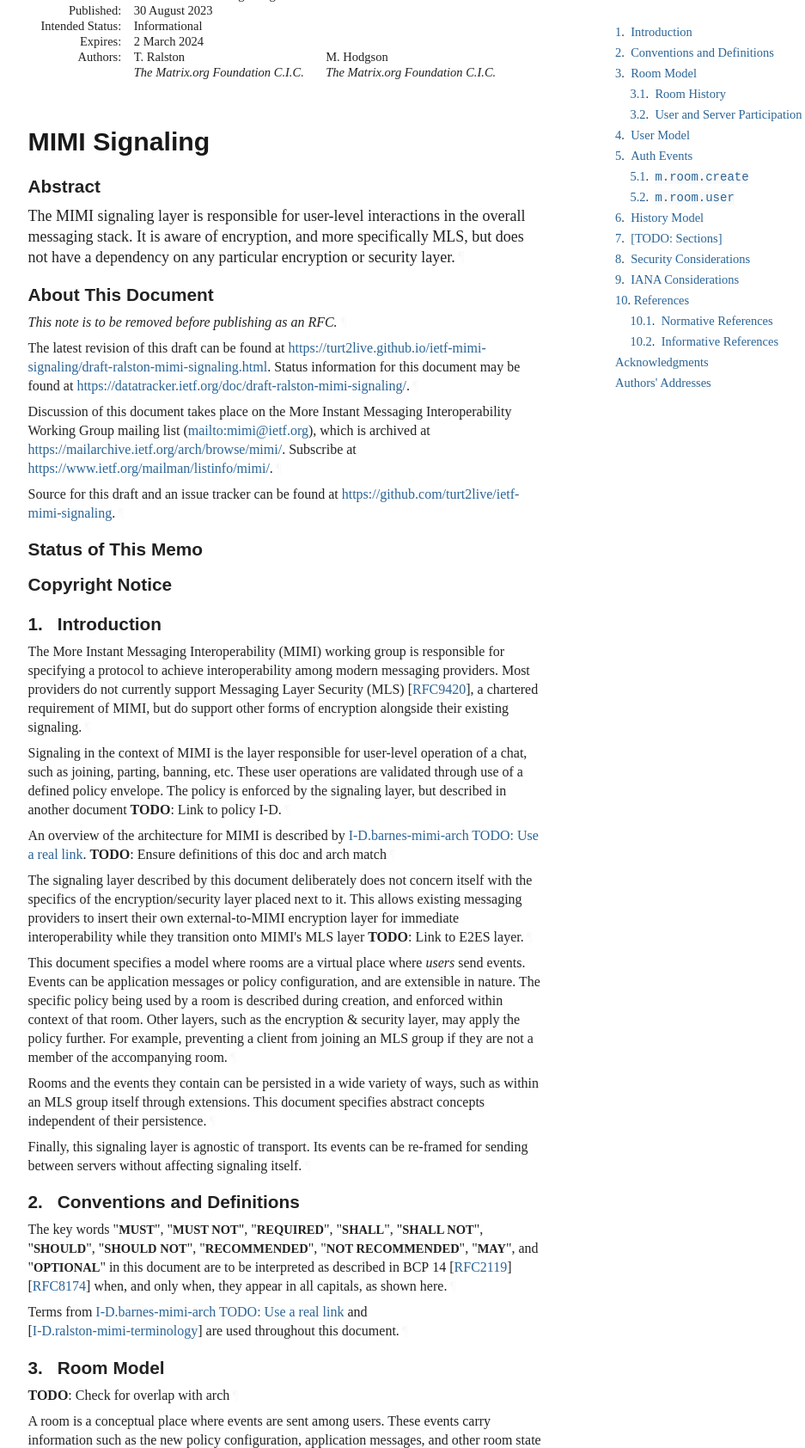
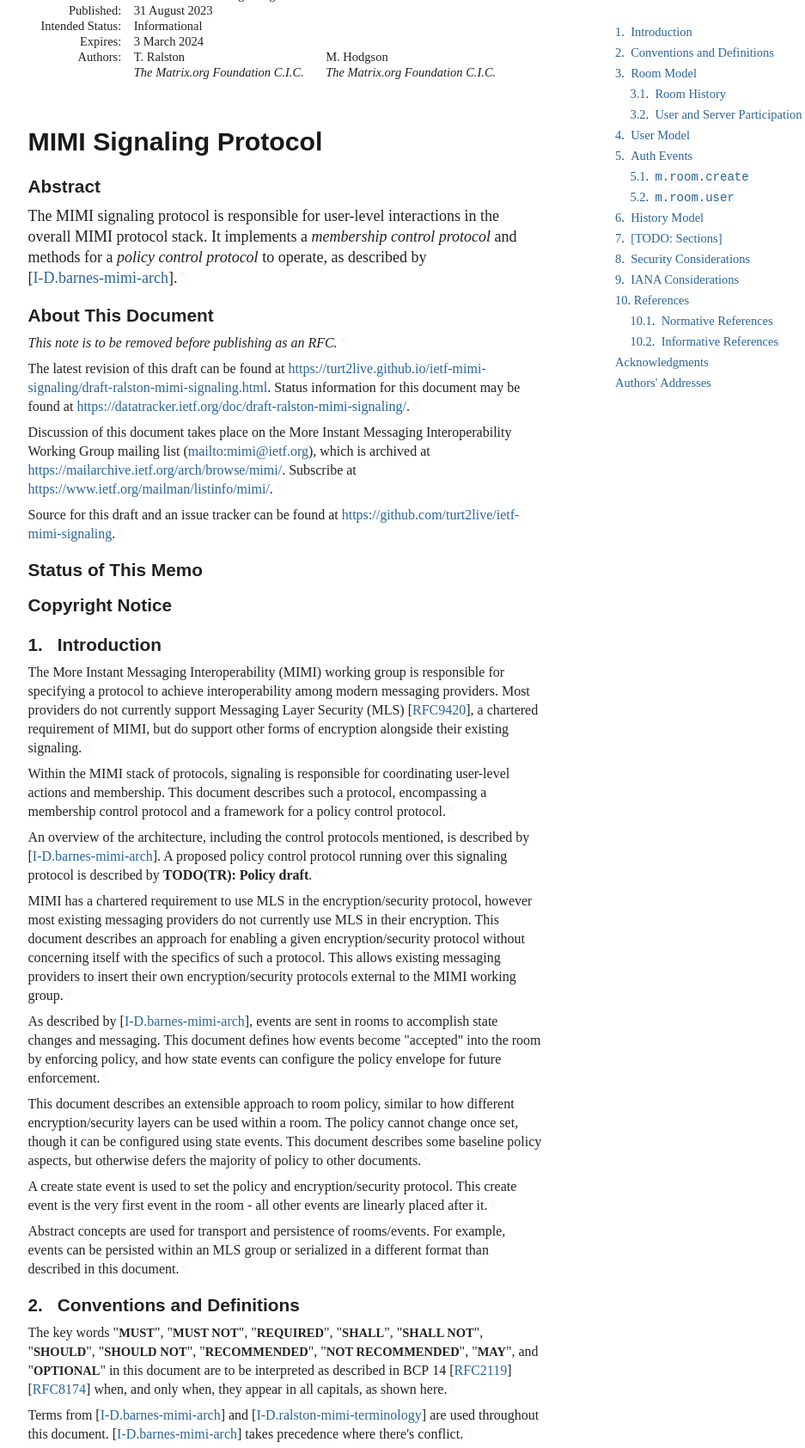
Before and after one commit to turt2live/ietf-mimi-signaling, a plain HTML site: page draft-ralston-mimi-signaling.html in a window 1280 px wide. Shown: the part 108-1792 px from the top of the page at 86% size, without its empty margins (92-1029 px from the left). Drawn offline with Linux system fonts and the light colour scheme; a web font is replaced by a local one.

Commit message:
Script updating gh-pages from 18e3760. [ci skip]

```diff
--- a/draft-ralston-mimi-signaling.html
+++ b/draft-ralston-mimi-signaling.html
@@ -4,18 +4,20 @@
 <meta charset="utf-8">
 <meta content="Common,Latin" name="scripts">
 <meta content="initial-scale=1.0" name="viewport">
-<title>MIMI Signaling</title>
+<title>MIMI Signaling Protocol</title>
 <meta content="Travis Ralston" name="author">
 <meta content="Matthew Hodgson" name="author">
 <meta content="
-       The MIMI signaling layer is responsible for user-level interactions in the overall
-messaging stack. It is aware of encryption, and more specifically MLS, but does not
-have a dependency on any particular encryption or security layer.
+       The MIMI signaling protocol is responsible for user-level interactions in the overall
+MIMI protocol stack. It implements a  membership control protocol  and methods for a
+ policy control protocol  to operate, as described by  .
     " name="description">
 <meta content="xml2rfc 3.18.0" name="generator">
-<meta content="next generation" name="keyword">
-<meta content="unicorn" name="keyword">
-<meta content="sparkling distributed ledger" name="keyword">
+<meta content="mimi" name="keyword">
+<meta content="signaling" name="keyword">
+<meta content="protocol" name="keyword">
+<meta content="layer" name="keyword">
+<meta content="messaging" name="keyword">
 <meta content="draft-ralston-mimi-signaling-latest" name="ietf.draft">
 <!-- Generator version information:
   xml2rfc 3.18.0
@@ -1051,12 +1053,12 @@ svg :is([fill="white"], [fill^="#fff"]) {
 <table class="ears">
 <thead><tr>
 <td class="left">Internet-Draft</td>
-<td class="center">MIMI Signaling</td>
+<td class="center">MIMI Signaling Protocol</td>
 <td class="right">August 2023</td>
 </tr></thead>
 <tfoot><tr>
 <td class="left">Ralston &amp; Hodgson</td>
-<td class="center">Expires 2 March 2024</td>
+<td class="center">Expires 3 March 2024</td>
 <td class="right">[Page]</td>
 </tr></tfoot>
 </table>
@@ -1069,12 +1071,12 @@ svg :is([fill="white"], [fill^="#fff"]) {
 <dd class="internet-draft">draft-ralston-mimi-signaling-latest</dd>
 <dt class="label-published">Published:</dt>
 <dd class="published">
-<time datetime="2023-08-30" class="published">30 August 2023</time>
+<time datetime="2023-08-31" class="published">31 August 2023</time>
     </dd>
 <dt class="label-intended-status">Intended Status:</dt>
 <dd class="intended-status">Informational</dd>
 <dt class="label-expires">Expires:</dt>
-<dd class="expires"><time datetime="2024-03-02">2 March 2024</time></dd>
+<dd class="expires"><time datetime="2024-03-03">3 March 2024</time></dd>
 <dt class="label-authors">Authors:</dt>
 <dd class="authors">
 <div class="author">
@@ -1088,12 +1090,12 @@ svg :is([fill="white"], [fill^="#fff"]) {
 </dd>
 </dl>
 </div>
-<h1 id="title">MIMI Signaling</h1>
+<h1 id="title">MIMI Signaling Protocol</h1>
 <section id="section-abstract">
       <h2 id="abstract"><a href="#abstract" class="selfRef">Abstract</a></h2>
-<p id="section-abstract-1">The MIMI signaling layer is responsible for user-level interactions in the overall
-messaging stack. It is aware of encryption, and more specifically MLS, but does not
-have a dependency on any particular encryption or security layer.<a href="#section-abstract-1" class="pilcrow">¶</a></p>
+<p id="section-abstract-1">The MIMI signaling protocol is responsible for user-level interactions in the overall
+MIMI protocol stack. It implements a <em>membership control protocol</em> and methods for a
+<em>policy control protocol</em> to operate, as described by <span>[<a href="#I-D.barnes-mimi-arch" class="cite xref">I-D.barnes-mimi-arch</a>]</span>.<a href="#section-abstract-1" class="pilcrow">¶</a></p>
 </section>
 <section class="note rfcEditorRemove" id="section-note.1">
       <h2 id="name-about-this-document">
@@ -1130,7 +1132,7 @@ have a dependency on any particular encryption or security layer.<a href="#secti
         time. It is inappropriate to use Internet-Drafts as reference
         material or to cite them other than as "work in progress."<a href="#section-boilerplate.1-3" class="pilcrow">¶</a></p>
 <p id="section-boilerplate.1-4">
-        This Internet-Draft will expire on 2 March 2024.<a href="#section-boilerplate.1-4" class="pilcrow">¶</a></p>
+        This Internet-Draft will expire on 3 March 2024.<a href="#section-boilerplate.1-4" class="pilcrow">¶</a></p>
 </section>
 </div>
 <div id="copyright">
@@ -1233,28 +1235,32 @@ specifying a protocol to achieve interoperability among modern messaging provide
 Most providers do not currently support Messaging Layer Security (MLS) <span>[<a href="#RFC9420" class="cite xref">RFC9420</a>]</span>,
 a chartered requirement of MIMI, but do support other forms of encryption alongside
 their existing signaling.<a href="#section-1-1" class="pilcrow">¶</a></p>
-<p id="section-1-2">Signaling in the context of MIMI is the layer responsible for user-level operation of
-a chat, such as joining, parting, banning, etc. These user operations are validated
-through use of a defined policy envelope. The policy is enforced by the signaling
-layer, but described in another document <strong>TODO</strong>: Link to policy I-D.<a href="#section-1-2" class="pilcrow">¶</a></p>
-<p id="section-1-3">An overview of the architecture for MIMI is described by <a href="https://bifurcation.github.io/mimi-arch/#go.draft-barnes-mimi-arch.html">I-D.barnes-mimi-arch TODO: Use a real link</a>.
-<strong>TODO</strong>: Ensure definitions of this doc and arch match<a href="#section-1-3" class="pilcrow">¶</a></p>
-<p id="section-1-4">The signaling layer described by this document deliberately does not concern itself
-with the specifics of the encryption/security layer placed next to it. This allows
-existing messaging providers to insert their own external-to-MIMI encryption layer
-for immediate interoperability while they transition onto MIMI's MLS layer <strong>TODO</strong>:
-Link to E2ES layer.<a href="#section-1-4" class="pilcrow">¶</a></p>
-<p id="section-1-5">This document specifies a model where rooms are a virtual place where <em>users</em> send
-events. Events can be application messages or policy configuration, and are extensible
-in nature. The specific policy being used by a room is described during creation,
-and enforced within context of that room. Other layers, such as the encryption &amp; security
-layer, may apply the policy further. For example, preventing a client from joining an
-MLS group if they are not a member of the accompanying room.<a href="#section-1-5" class="pilcrow">¶</a></p>
-<p id="section-1-6">Rooms and the events they contain can be persisted in a wide variety of ways, such as
-within an MLS group itself through extensions. This document specifies abstract concepts
-independent of their persistence.<a href="#section-1-6" class="pilcrow">¶</a></p>
-<p id="section-1-7">Finally, this signaling layer is agnostic of transport. Its events can be re-framed for
-sending between servers without affecting signaling itself.<a href="#section-1-7" class="pilcrow">¶</a></p>
+<p id="section-1-2">Within the MIMI stack of protocols, signaling is responsible for coordinating user-level
+actions and membership. This document describes such a protocol, encompassing a membership
+control protocol and a framework for a policy control protocol.<a href="#section-1-2" class="pilcrow">¶</a></p>
+<p id="section-1-3">An overview of the architecture, including the control protocols mentioned, is described
+by <span>[<a href="#I-D.barnes-mimi-arch" class="cite xref">I-D.barnes-mimi-arch</a>]</span>. A proposed policy control protocol running over this
+signaling protocol is described by <strong>TODO(TR): Policy draft</strong>.<a href="#section-1-3" class="pilcrow">¶</a></p>
+<p id="section-1-4">MIMI has a chartered requirement to use MLS in the encryption/security protocol, however
+most existing messaging providers do not currently use MLS in their encryption. This
+document describes an approach for enabling a given encryption/security protocol without
+concerning itself with the specifics of such a protocol. This allows existing messaging
+providers to insert their own encryption/security protocols external to the MIMI working
+group.<a href="#section-1-4" class="pilcrow">¶</a></p>
+<p id="section-1-5">As described by <span>[<a href="#I-D.barnes-mimi-arch" class="cite xref">I-D.barnes-mimi-arch</a>]</span>, events are sent in rooms to accomplish state
+changes and messaging. This document defines how events become "accepted" into the room
+by enforcing policy, and how state events can configure the policy envelope for future
+enforcement.<a href="#section-1-5" class="pilcrow">¶</a></p>
+<p id="section-1-6">This document describes an extensible approach to room policy, similar to how different
+encryption/security layers can be used within a room. The policy cannot change once set,
+though it can be configured using state events. This document describes some baseline
+policy aspects, but otherwise defers the majority of policy to other documents.<a href="#section-1-6" class="pilcrow">¶</a></p>
+<p id="section-1-7">A create state event is used to set the policy and encryption/security protocol. This
+create event is the very first event in the room - all other events are linearly placed
+after it.<a href="#section-1-7" class="pilcrow">¶</a></p>
+<p id="section-1-8">Abstract concepts are used for transport and persistence of rooms/events. For example,
+events can be persisted within an MLS group or serialized in a different format than
+described in this document.<a href="#section-1-8" class="pilcrow">¶</a></p>
 </section>
 </div>
 <div id="conventions-and-definitions">
@@ -1266,8 +1272,8 @@ sending between servers without affecting signaling itself.<a href="#section-1-7
 "<span class="bcp14">MAY</span>", and "<span class="bcp14">OPTIONAL</span>" in this document are to be interpreted as
 described in BCP 14 <span>[<a href="#RFC2119" class="cite xref">RFC2119</a>]</span> <span>[<a href="#RFC8174" class="cite xref">RFC8174</a>]</span> when, and only when, they
 appear in all capitals, as shown here.<a href="#section-2-1" class="pilcrow">¶</a></p>
-<p id="section-2-2">Terms from <a href="https://bifurcation.github.io/mimi-arch/#go.draft-barnes-mimi-arch.html">I-D.barnes-mimi-arch TODO: Use a real link</a>
-and <span>[<a href="#I-D.ralston-mimi-terminology" class="cite xref">I-D.ralston-mimi-terminology</a>]</span> are used throughout this document.<a href="#section-2-2" class="pilcrow">¶</a></p>
+<p id="section-2-2">Terms from <span>[<a href="#I-D.barnes-mimi-arch" class="cite xref">I-D.barnes-mimi-arch</a>]</span> and <span>[<a href="#I-D.ralston-mimi-terminology" class="cite xref">I-D.ralston-mimi-terminology</a>]</span> are used
+throughout this document. <span>[<a href="#I-D.barnes-mimi-arch" class="cite xref">I-D.barnes-mimi-arch</a>]</span> takes precedence where there's conflict.<a href="#section-2-2" class="pilcrow">¶</a></p>
 </section>
 </div>
 <div id="int-room-model">
@@ -1495,6 +1501,10 @@ Someone needs to keep a copy of each event somewhere though, otherwise the room
 <a href="#section-10.1" class="section-number selfRef">10.1. </a><a href="#name-normative-references" class="section-name selfRef">Normative References</a>
         </h3>
 <dl class="references">
+<dt id="I-D.barnes-mimi-arch">[I-D.barnes-mimi-arch]</dt>
+        <dd>
+<span class="refAuthor">Barnes, R.</span>, <span class="refTitle">"An Architecture for More Instant Messaging Interoperability (MIMI)"</span>, <span class="refContent">Work in Progress</span>, <span class="seriesInfo">Internet-Draft, draft-barnes-mimi-arch-00</span>, <time datetime="2023-08-29" class="refDate">29 August 2023</time>, <span>&lt;<a href="https://datatracker.ietf.org/doc/html/draft-barnes-mimi-arch-00">https://datatracker.ietf.org/doc/html/draft-barnes-mimi-arch-00</a>&gt;</span>. </dd>
+<dd class="break"></dd>
 <dt id="I-D.ralston-mimi-terminology">[I-D.ralston-mimi-terminology]</dt>
         <dd>
 <span class="refAuthor">Ralston, T.</span>, <span class="refTitle">"MIMI Terminology"</span>, <span class="refContent">Work in Progress</span>, <span class="seriesInfo">Internet-Draft, draft-ralston-mimi-terminology-02</span>, <time datetime="2023-07-10" class="refDate">10 July 2023</time>, <span>&lt;<a href="https://datatracker.ietf.org/doc/html/draft-ralston-mimi-terminology-02">https://datatracker.ietf.org/doc/html/draft-ralston-mimi-terminology-02</a>&gt;</span>. </dd>
```
Also changed, not shown: index.html (+2 -2 lines), draft-ralston-mimi-signaling.txt.
